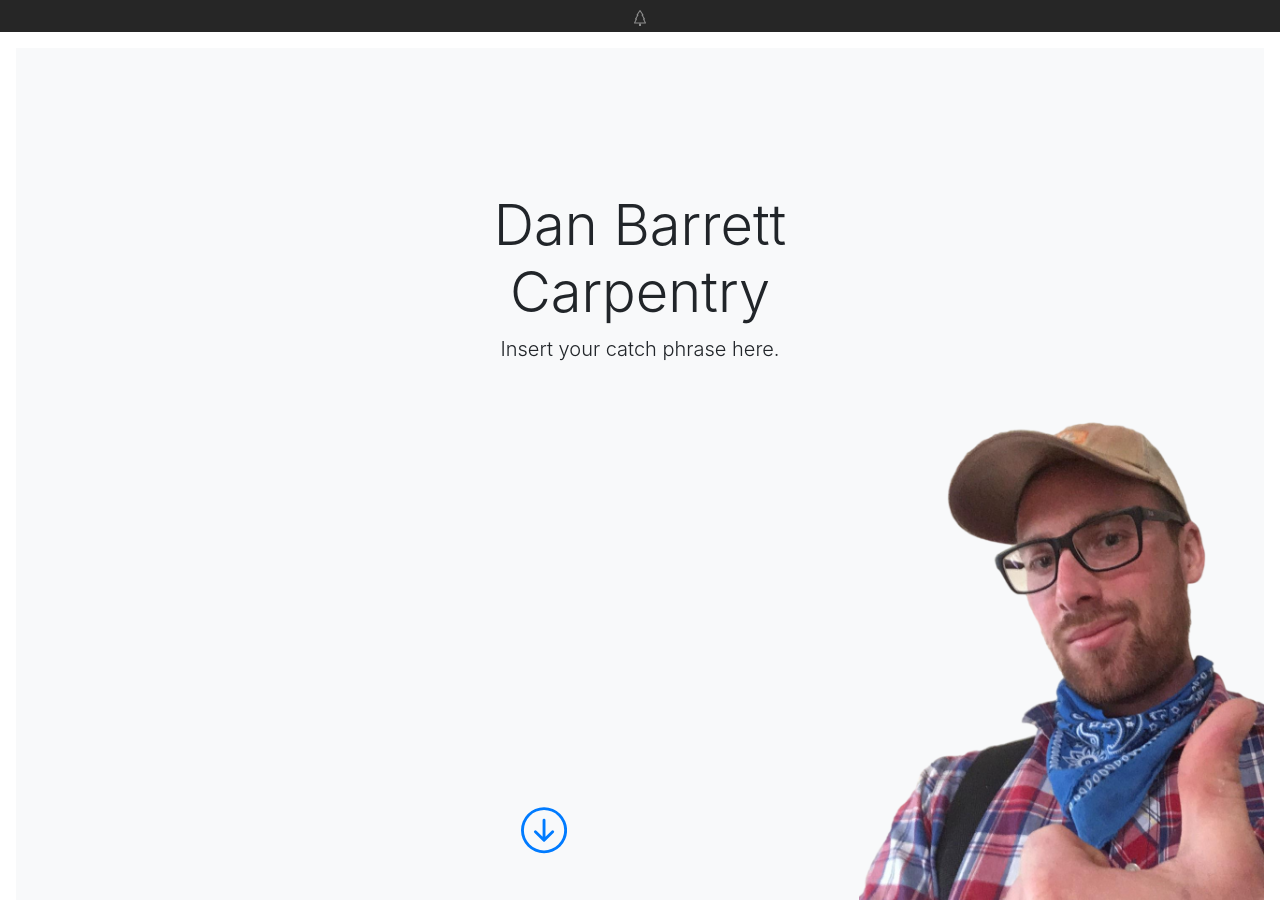
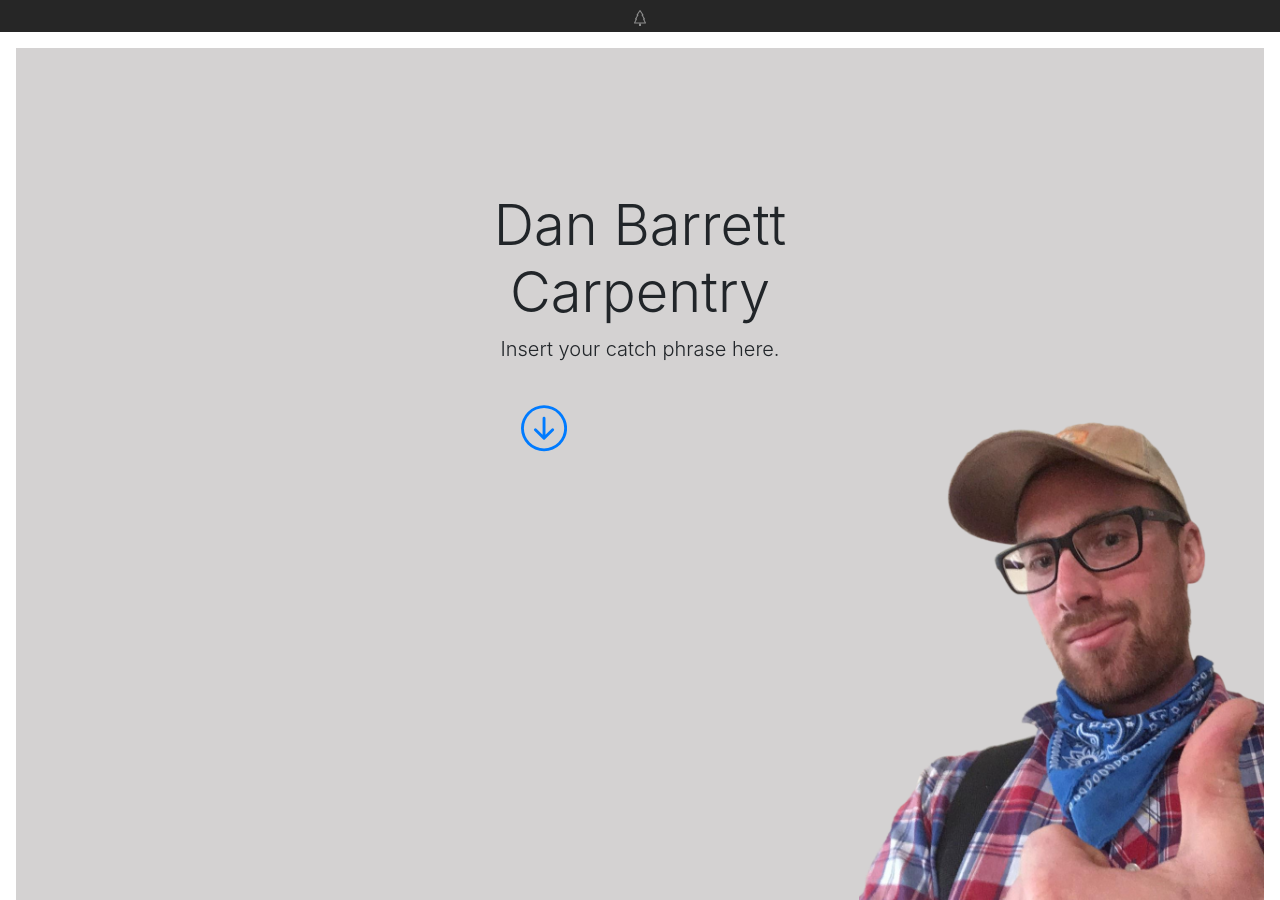
Before and after one commit to DBCarpentry/DBCarpentry.github.io, a Jekyll site: the page built from index.html, in a window 1280 px wide and 900 px high. Built offline with Jekyll 4.4.1, drawn with Linux system fonts in a browser that asks for light colours.

Commit message:
gradients

```diff
--- a/index.html
+++ b/index.html
@@ -37,14 +37,15 @@
   </header>
   <main>
     <!--hero header-->
-    <div class="position-relative overflow-hidden p-3 p-md-5 m-md-3 text-center bg-light hero-image">
+
+    <div class="position-relative overflow-hidden p-3 p-md-5 m-md-3 text-center hero-image" style="background-color:#d4d2d2">
       <div class="col-md-5 p-lg-5 mx-auto my-5" style="height: 100vh">
         <div class="container">
         <h1 class="display-4 fw-normal">Dan Barrett Carpentry</h1>
         <p class="lead fw-normal">Insert your catch phrase here.</p>
     <!--down arrow-->
     </div>
-      <a href="#Story" style="text-decoration: none; position: relative; left: -25%; bottom: -50%">
+      <a href="#Story" style="text-decoration: none; position: relative; left: -25%; bottom: 0">
         <svg xmlns="http://www.w3.org/2000/svg" width="12%" height="12%" fill="currentColor" class="bi bi-arrow-down-circle" viewBox="0 0 16 16">
           <path fill-rule="evenodd" d="M8 15A7 7 0 1 0 8 1a7 7 0 0 0 0 14zm0 1A8 8 0 1 0 8 0a8 8 0 0 0 0 16z"/>
           <path fill-rule="evenodd" d="M8 4a.5.5 0 0 1 .5.5v5.793l2.146-2.147a.5.5 0 0 1 .708.708l-3 3a.5.5 0 0 1-.708 0l-3-3a.5.5 0 1 1 .708-.708L7.5 10.293V4.5A.5.5 0 0 1 8 4z"/>
@@ -54,7 +55,8 @@
   </div>
   <!--#5a5a5a;-->
   <!-- about me -->
-  <div class="p-3 p-md-5 m-md-3 text-center" id="Story" style="height: 100vh; color: #f8f9fa;background-color:#777777;">
+
+  <div class="p-3 p-md-5 m-md-3 text-center" id="Story" style="height: 100vh; color: #f8f9fa;background-image: linear-gradient(to top left, #d4d2d2, #777777);">
     <div class="my-3 p-3">
       <h2 class="display-5">My Story</h2>
       <hr></hr>
```
